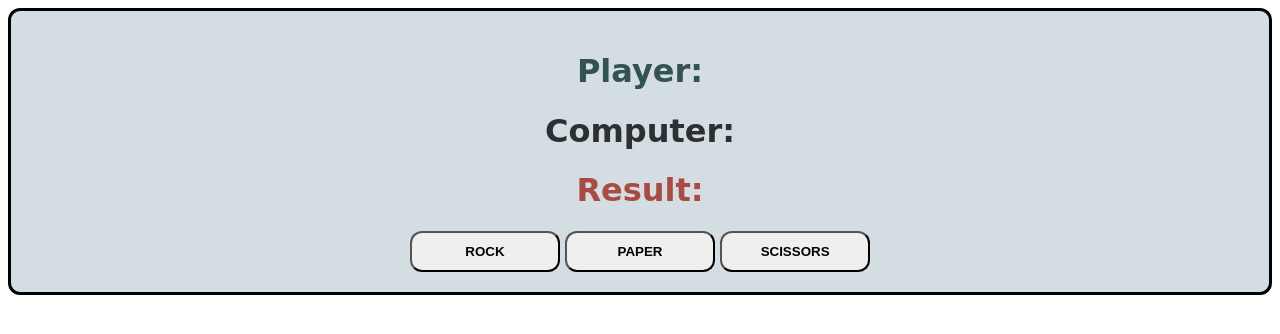
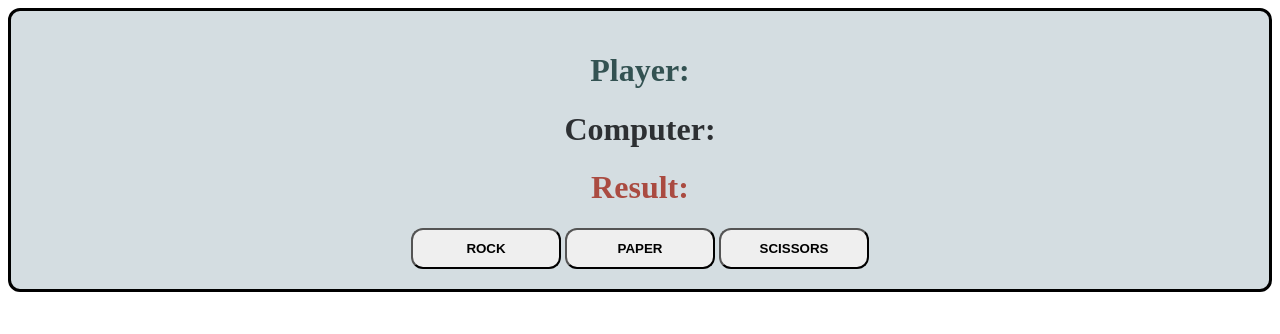
Before and after one commit to SteweQiwi/rpsgame, a plain HTML site: page index.html in a window 1280 px wide. Drawn offline with Linux system fonts and the light colour scheme.

Commit message:
Add files via upload

```diff
--- a/style.css
+++ b/style.css
@@ -7,7 +7,7 @@
 
 
 #gameDiv{
-    font-family: "MV Boli", cursive;
+    font-family: "MV Boli", serif;
     /* font-weight: bolder; */
     background-color: #d4dde1;
     border: 3px solid;
```
